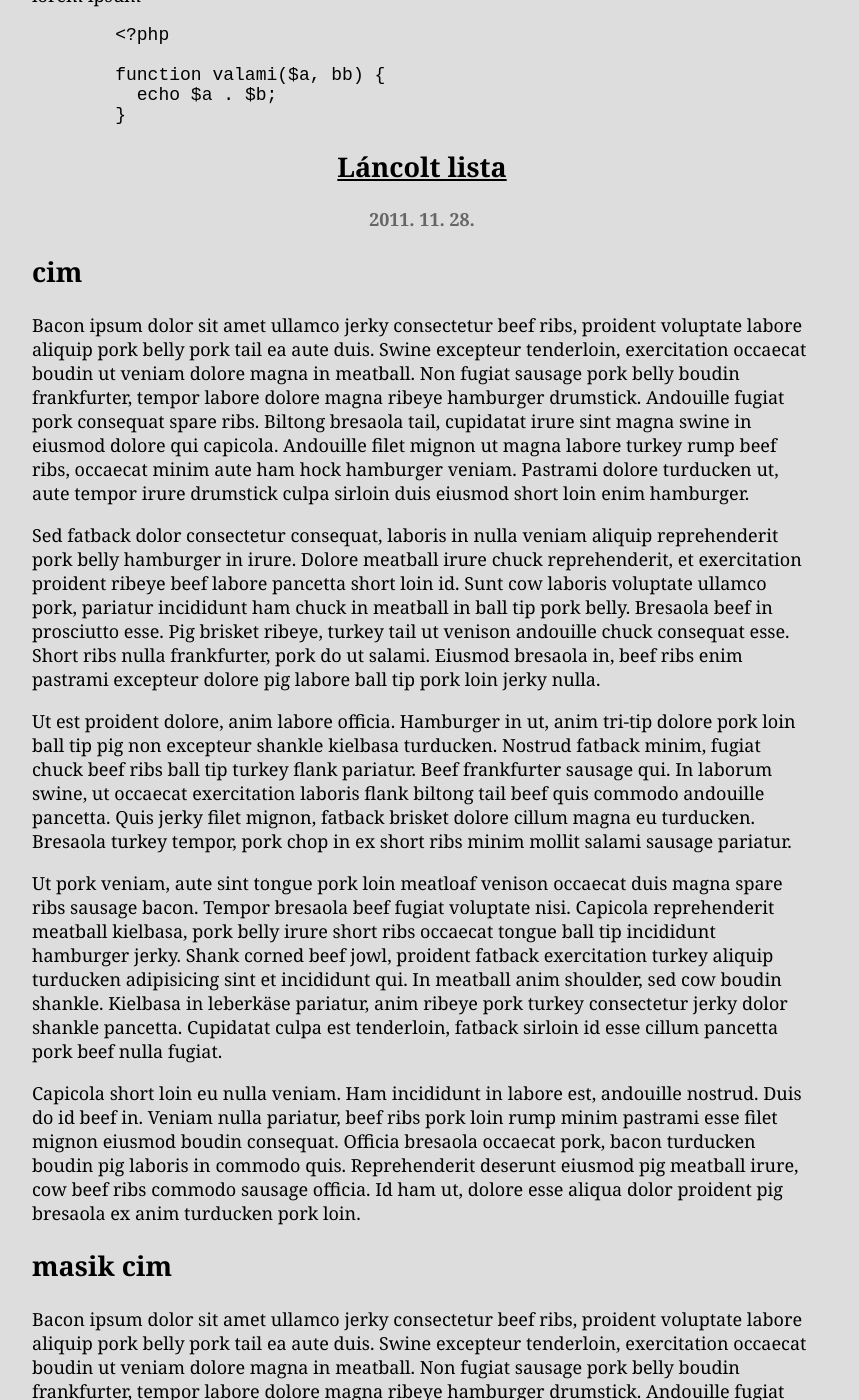
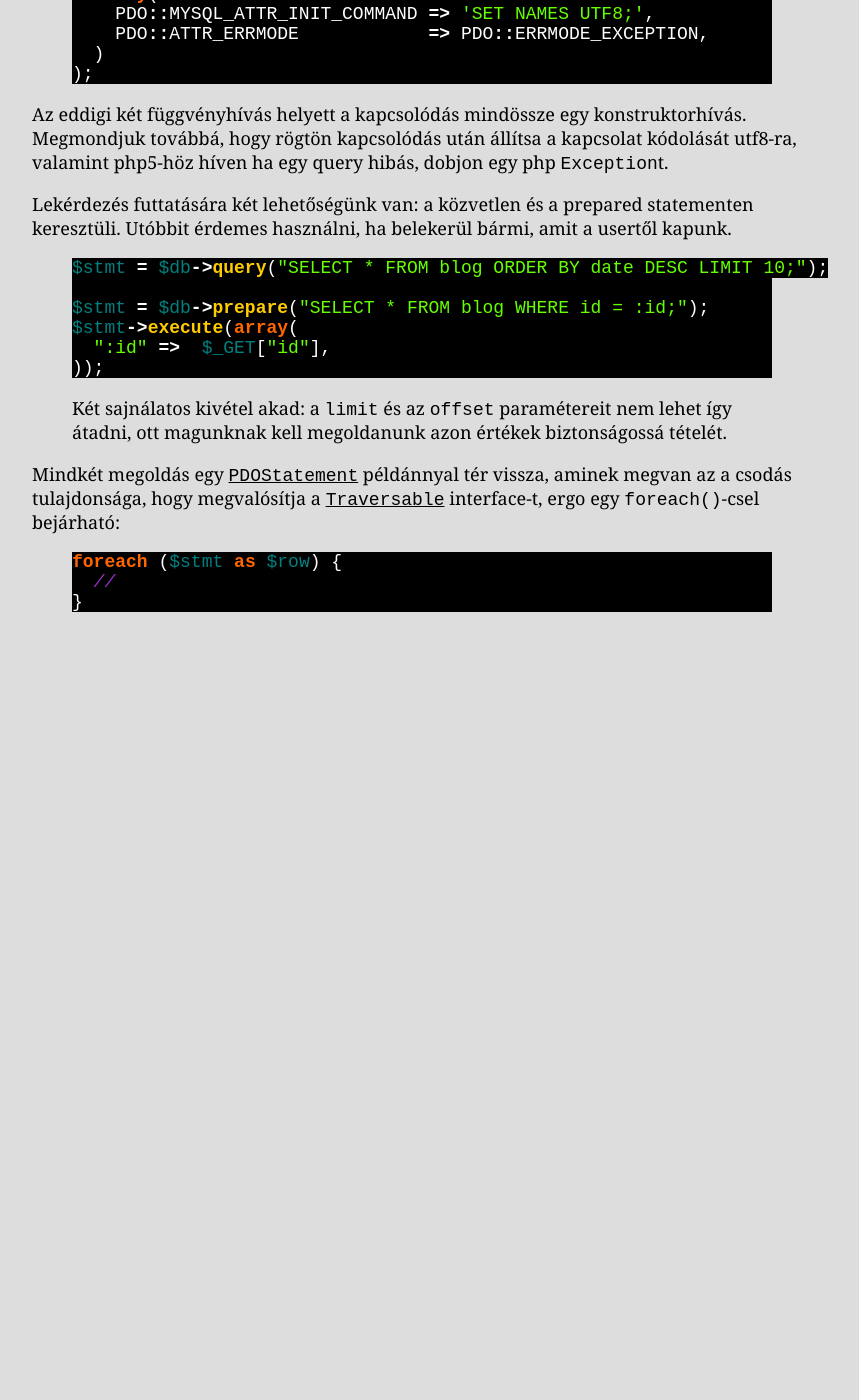
Before and after one commit to maerlyn/maerlyn.github.com, a Jekyll site: the page built from index.html, in a window 1280 px wide and 1400 px high, scrolled down 385 px. Shown: the whole window, without its empty margins (218-1077 px from the left). Built offline with Jekyll 4.4.1, drawn with Linux system fonts in a browser that asks for light colours; Markdown is read by kramdown in place of the engine named in the settings; the list of posts is cut into pages by our own code; after the commit the page ends 1015 px from its top, so only the background shows below that; some of the changed text lies outside the part shown.

Commit message:
PDO post

```diff
--- a/_layouts/default.html
+++ b/_layouts/default.html
@@ -8,6 +8,7 @@ layout: nil
   <title>{{ page.title }} - Maërlyn</title>
 
   <link rel="stylesheet" href="/css/main.css" />
+  <link rel="stylesheet" href="/css/syntax.css" />
 </head>
 <body>
 
--- a/_posts/2011-11-28-lancoltlista.md
+++ /dev/null
@@ -1,43 +0,0 @@
----
-layout: post
-title: Láncolt lista
----
-
-## cim
-
-Bacon ipsum dolor sit amet ullamco jerky consectetur beef ribs, proident voluptate labore aliquip pork belly pork tail ea aute duis. Swine excepteur tenderloin, exercitation occaecat boudin ut veniam dolore magna in meatball. Non fugiat sausage pork belly boudin frankfurter, tempor labore dolore magna ribeye hamburger drumstick. Andouille fugiat pork consequat spare ribs. Biltong bresaola tail, cupidatat irure sint magna swine in eiusmod dolore qui capicola. Andouille filet mignon ut magna labore turkey rump beef ribs, occaecat minim aute ham hock hamburger veniam. Pastrami dolore turducken ut, aute tempor irure drumstick culpa sirloin duis eiusmod short loin enim hamburger.
-
-Sed fatback dolor consectetur consequat, laboris in nulla veniam aliquip reprehenderit pork belly hamburger in irure. Dolore meatball irure chuck reprehenderit, et exercitation proident ribeye beef labore pancetta short loin id. Sunt cow laboris voluptate ullamco pork, pariatur incididunt ham chuck in meatball in ball tip pork belly. Bresaola beef in prosciutto esse. Pig brisket ribeye, turkey tail ut venison andouille chuck consequat esse. Short ribs nulla frankfurter, pork do ut salami. Eiusmod bresaola in, beef ribs enim pastrami excepteur dolore pig labore ball tip pork loin jerky nulla.
-
-Ut est proident dolore, anim labore officia. Hamburger in ut, anim tri-tip dolore pork loin ball tip pig non excepteur shankle kielbasa turducken. Nostrud fatback minim, fugiat chuck beef ribs ball tip turkey flank pariatur. Beef frankfurter sausage qui. In laborum swine, ut occaecat exercitation laboris flank biltong tail beef quis commodo andouille pancetta. Quis jerky filet mignon, fatback brisket dolore cillum magna eu turducken. Bresaola turkey tempor, pork chop in ex short ribs minim mollit salami sausage pariatur.
-
-Ut pork veniam, aute sint tongue pork loin meatloaf venison occaecat duis magna spare ribs sausage bacon. Tempor bresaola beef fugiat voluptate nisi. Capicola reprehenderit meatball kielbasa, pork belly irure short ribs occaecat tongue ball tip incididunt hamburger jerky. Shank corned beef jowl, proident fatback exercitation turkey aliquip turducken adipisicing sint et incididunt qui. In meatball anim shoulder, sed cow boudin shankle. Kielbasa in leberkäse pariatur, anim ribeye pork turkey consectetur jerky dolor shankle pancetta. Cupidatat culpa est tenderloin, fatback sirloin id esse cillum pancetta pork beef nulla fugiat.
-
-Capicola short loin eu nulla veniam. Ham incididunt in labore est, andouille nostrud. Duis do id beef in. Veniam nulla pariatur, beef ribs pork loin rump minim pastrami esse filet mignon eiusmod boudin consequat. Officia bresaola occaecat pork, bacon turducken boudin pig laboris in commodo quis. Reprehenderit deserunt eiusmod pig meatball irure, cow beef ribs commodo sausage officia. Id ham ut, dolore esse aliqua dolor proident pig bresaola ex anim turducken pork loin.
-
-## masik cim
-
-Bacon ipsum dolor sit amet ullamco jerky consectetur beef ribs, proident voluptate labore aliquip pork belly pork tail ea aute duis. Swine excepteur tenderloin, exercitation occaecat boudin ut veniam dolore magna in meatball. Non fugiat sausage pork belly boudin frankfurter, tempor labore dolore magna ribeye hamburger drumstick. Andouille fugiat pork consequat spare ribs. Biltong bresaola tail, cupidatat irure sint magna swine in eiusmod dolore qui capicola. Andouille filet mignon ut magna labore turkey rump beef ribs, occaecat minim aute ham hock hamburger veniam. Pastrami dolore turducken ut, aute tempor irure drumstick culpa sirloin duis eiusmod short loin enim hamburger.
-
-Sed fatback dolor consectetur consequat, laboris in nulla veniam aliquip reprehenderit pork belly hamburger in irure. Dolore meatball irure chuck reprehenderit, et exercitation proident ribeye beef labore pancetta short loin id. Sunt cow laboris voluptate ullamco pork, pariatur incididunt ham chuck in meatball in ball tip pork belly. Bresaola beef in prosciutto esse. Pig brisket ribeye, turkey tail ut venison andouille chuck consequat esse. Short ribs nulla frankfurter, pork do ut salami. Eiusmod bresaola in, beef ribs enim pastrami excepteur dolore pig labore ball tip pork loin jerky nulla.
-
-Ut est proident dolore, anim labore officia. Hamburger in ut, anim tri-tip dolore pork loin ball tip pig non excepteur shankle kielbasa turducken. Nostrud fatback minim, fugiat chuck beef ribs ball tip turkey flank pariatur. Beef frankfurter sausage qui. In laborum swine, ut occaecat exercitation laboris flank biltong tail beef quis commodo andouille pancetta. Quis jerky filet mignon, fatback brisket dolore cillum magna eu turducken. Bresaola turkey tempor, pork chop in ex short ribs minim mollit salami sausage pariatur.
-
-Ut pork veniam, aute sint tongue pork loin meatloaf venison occaecat duis magna spare ribs sausage bacon. Tempor bresaola beef fugiat voluptate nisi. Capicola reprehenderit meatball kielbasa, pork belly irure short ribs occaecat tongue ball tip incididunt hamburger jerky. Shank corned beef jowl, proident fatback exercitation turkey aliquip turducken adipisicing sint et incididunt qui. In meatball anim shoulder, sed cow boudin shankle. Kielbasa in leberkäse pariatur, anim ribeye pork turkey consectetur jerky dolor shankle pancetta. Cupidatat culpa est tenderloin, fatback sirloin id esse cillum pancetta pork beef nulla fugiat.
-
-Capicola short loin eu nulla veniam. Ham incididunt in labore est, andouille nostrud. Duis do id beef in. Veniam nulla pariatur, beef ribs pork loin rump minim pastrami esse filet mignon eiusmod boudin consequat. Officia bresaola occaecat pork, bacon turducken boudin pig laboris in commodo quis. Reprehenderit deserunt eiusmod pig meatball irure, cow beef ribs commodo sausage officia. Id ham ut, dolore esse aliqua dolor proident pig bresaola ex anim turducken pork loin.
-
-{% highlight php linenos %}
-<?php
-  function valami($a, bb) {
-    echo $a . $b;
-  }
-{% endhighlight %}
-
-sdfsdf
-
-{% highlight ruby %}
-def foo
-  puts 'foo'
-end
-{% endhighlight %}
--- a/_posts/2011-11-30-teszt2.md
+++ /dev/null
@@ -1,20 +0,0 @@
----
-layout: post
-title: Láncolt lista
----
-
-## cim
-
-bacon ipsum
-
-## masik cim
-
-lorem ipsum
-
-{% highlight php %}
-    <?php
-
-    function valami($a, bb) {
-      echo $a . $b;
-    }
-{% endhighlight %}
--- /dev/null
+++ b/_posts/2011-12-03-pdo.md
@@ -0,0 +1,50 @@
+---
+layout: post
+title: PDO
+---
+
+Bár a php mysql ext-je [hivatalosan is deprecated](http://news.php.net/php.internals/53799),
+iszonyatos mennyiségű ezt használó kód, példa található, pedig régóta van két sokkal
+jobb alternatíva is: a mysqli és a PDO. Az utóbbiról tartanék egy gyors bevezetést.
+
+{% highlight php startinline %}
+$db = new PDO(
+  "mysql:host=localhost;dbname=test",
+  "root",
+  "root",
+  array(
+    PDO::MYSQL_ATTR_INIT_COMMAND => 'SET NAMES UTF8;',
+    PDO::ATTR_ERRMODE            => PDO::ERRMODE_EXCEPTION,
+  )
+);
+{% endhighlight %}
+
+Az eddigi két függvényhívás helyett a kapcsolódás mindössze egy konstruktorhívás. Megmondjuk továbbá,
+hogy rögtön kapcsolódás után állítsa a kapcsolat kódolását utf8-ra, valamint php5-höz híven ha egy
+query hibás, dobjon egy php `Exception`t.
+
+Lekérdezés futtatására két lehetőségünk van: a közvetlen és a prepared statementen keresztüli.
+Utóbbit érdemes használni, ha belekerül bármi, amit a usertől kapunk.
+
+{% highlight php startinline %}
+$stmt = $db->query("SELECT * FROM blog ORDER BY date DESC LIMIT 10;");
+
+$stmt = $db->prepare("SELECT * FROM blog WHERE id = :id;");
+$stmt->execute(array(
+  ":id" =>  $_GET["id"],
+));
+{% endhighlight %}
+
+> Két sajnálatos kivétel akad: a `limit` és az `offset` paramétereit nem lehet így átadni,
+ott magunknak kell megoldanunk azon értékek biztonságossá tételét.
+
+Mindkét megoldás egy [`PDOStatement`](http://hu.php.net/manual/en/class.pdostatement.php)
+példánnyal tér vissza, aminek megvan az a csodás tulajdonsága, hogy megvalósítja a
+[`Traversable`](http://hu.php.net/manual/en/class.traversable.php) interface-t, ergo
+egy `foreach()`-csel bejárható:
+
+{% highlight php startinline %}
+foreach ($stmt as $row) {
+  //
+}
+{% endhighlight %}
--- a/index.html
+++ b/index.html
@@ -8,6 +8,7 @@ layout: nil
   <title>Maërlyn</title>
 
   <link rel="stylesheet" href="/css/main.css" />
+  <link rel="stylesheet" href="/css/syntax.css" />
 </head>
 <body>
 
```
